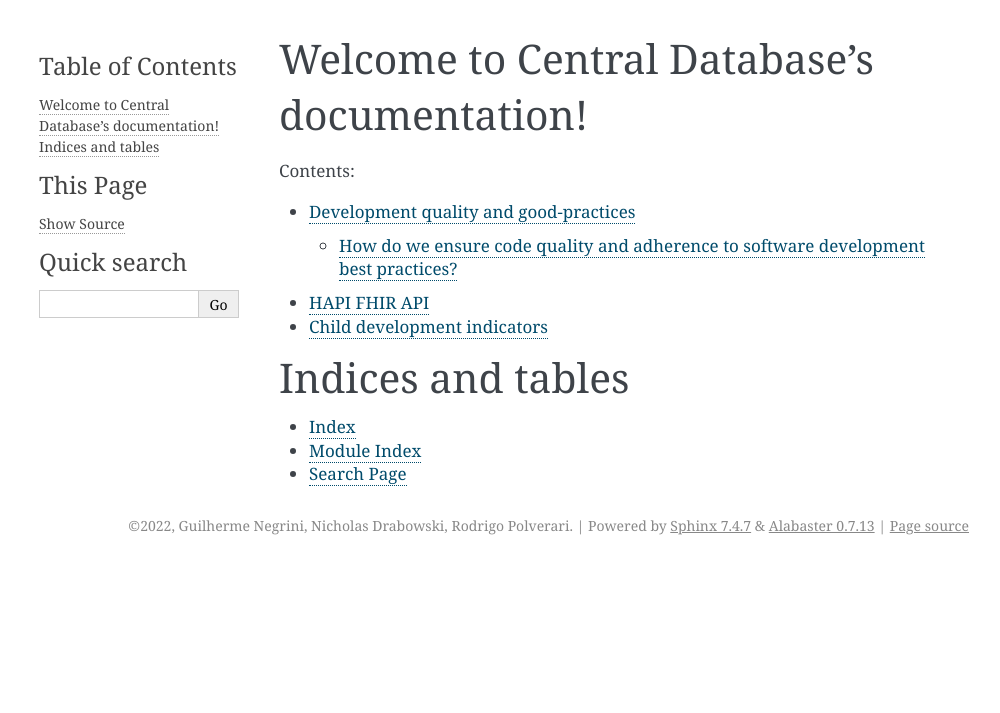
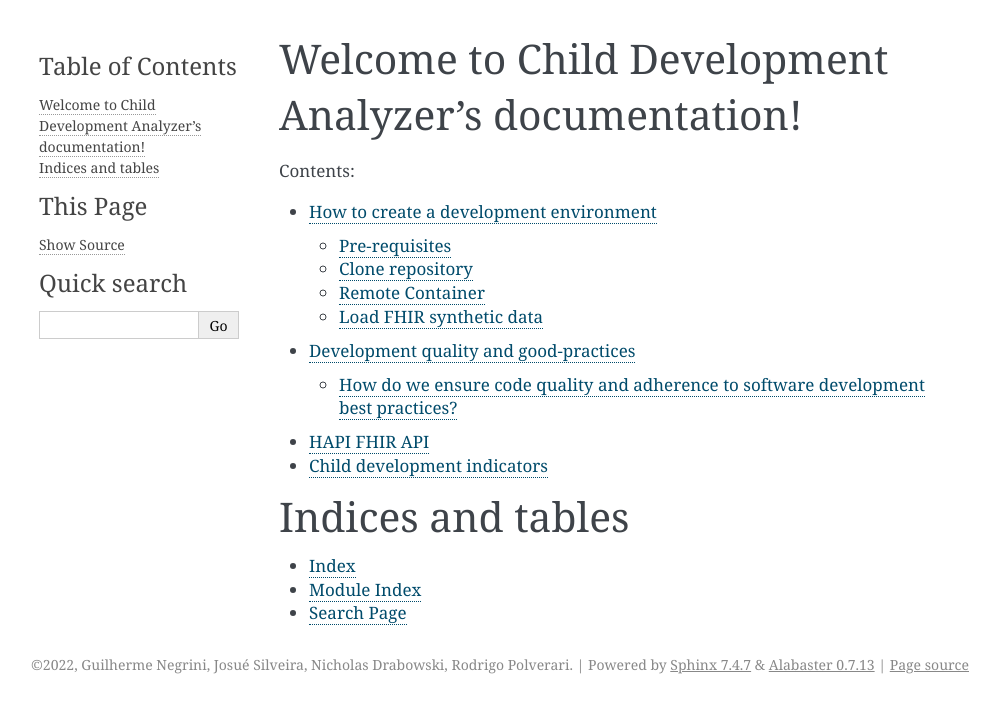
Before and after one commit to venturefund-archive/portal-telemedicina-central-database, a Sphinx documentation site: the page built from central_database/docs/index.rst, in a window 1280 px wide. Shown: the top 713 px of the page, without its empty margins (141-1141 px from the left). Built offline with Sphinx 7.4.7, drawn with Linux system fonts in a browser that asks for light colours.

Commit message:
feat: add installation guide to docs

```diff
--- a/central_database/docs/conf.py
+++ b/central_database/docs/conf.py
@@ -33,10 +33,12 @@ django.setup()
 
 # -- Project information -----------------------------------------------------
 
-project = "Central Database"
-copyright = """2022, Guilherme Negrini,
+project = "Child Development Analyzer"
+copyright = """2022, Guilherme Negrini, Josué Silveira,
 Nicholas Drabowski, Rodrigo Polverari"""
-author = "Guilherme Negrini, Nicholas Drabowski, Rodrigo Polverari"
+author = (
+    "Guilherme Negrini, Josué Silveira, Nicholas Drabowski, Rodrigo Polverari"  # noqa
+)
 
 
 # -- General configuration ---------------------------------------------------
--- a/central_database/docs/index.rst
+++ b/central_database/docs/index.rst
@@ -3,13 +3,14 @@
    You can adapt this file completely to your liking, but it should at least
    contain the root `toctree` directive.
 
-Welcome to Central Database's documentation!
+Welcome to Child Development Analyzer's documentation!
 ======================================================================
 
 .. toctree::
    :maxdepth: 2
    :caption: Contents:
 
+   installation_guide
    quality_assurance
    hapifhir
    indicators
--- /dev/null
+++ b/central_database/docs/installation_guide.rst
@@ -0,0 +1,45 @@
+How to create a development environment
+======================================================================
+
+Pre-requisites
+---------------
+
+* Visual Studio Code editor
+* Docker for your operating system
+* Git
+
+Clone repository
+----------------
+::
+
+    git clone git@bitbucket.org:ptmtech/central-database.git
+
+Remote Container
+-----------------
+
+The project is intended to be developed inside a containerized development environment using Visual Studio Code Remote - Containers extension. More information on how to develop using containers is available here.
+
+To use the development IDE, open the project folder with VS Code and press 'F1', then search for: 'Remote-Containers: Rebuild and Reopen in Container'. VS Code should reopen your IDE inside the dev container, which should make you ready to start developing!
+
+Tests should be available in the Testing tab. Debug tab also contains a flake8 and a runserver action.
+
+Rebuild and Reopen in Container should create:
+
+* A Django microservice on localhost:8000
+
+* A HL7 FHIR API on localhost:8080
+
+* Documentation on localhost:9000
+
+Load FHIR synthetic data
+-------------------------
+
+Synthetic data of 1015 children (0 - 15 years-old) was generated with the Synthea patient generator. To load the data using the FHIR API, run the postSynthea.py script in a terminal outside the devcontainer environment:
+
+::
+
+    cd data/synthetic/synthea
+    unzip fhir.zip
+    python postSynthea.py
+
+A mock Bundle was also generated to illustrate the ideal structure of FHIR resources for calculating indicators. This Bundle can be loaded using the HAPI FHIR Server interface > Server Actions > Transaction. Alternatively, a Bundle can also be loaded by doing a POST to the server base.
```
